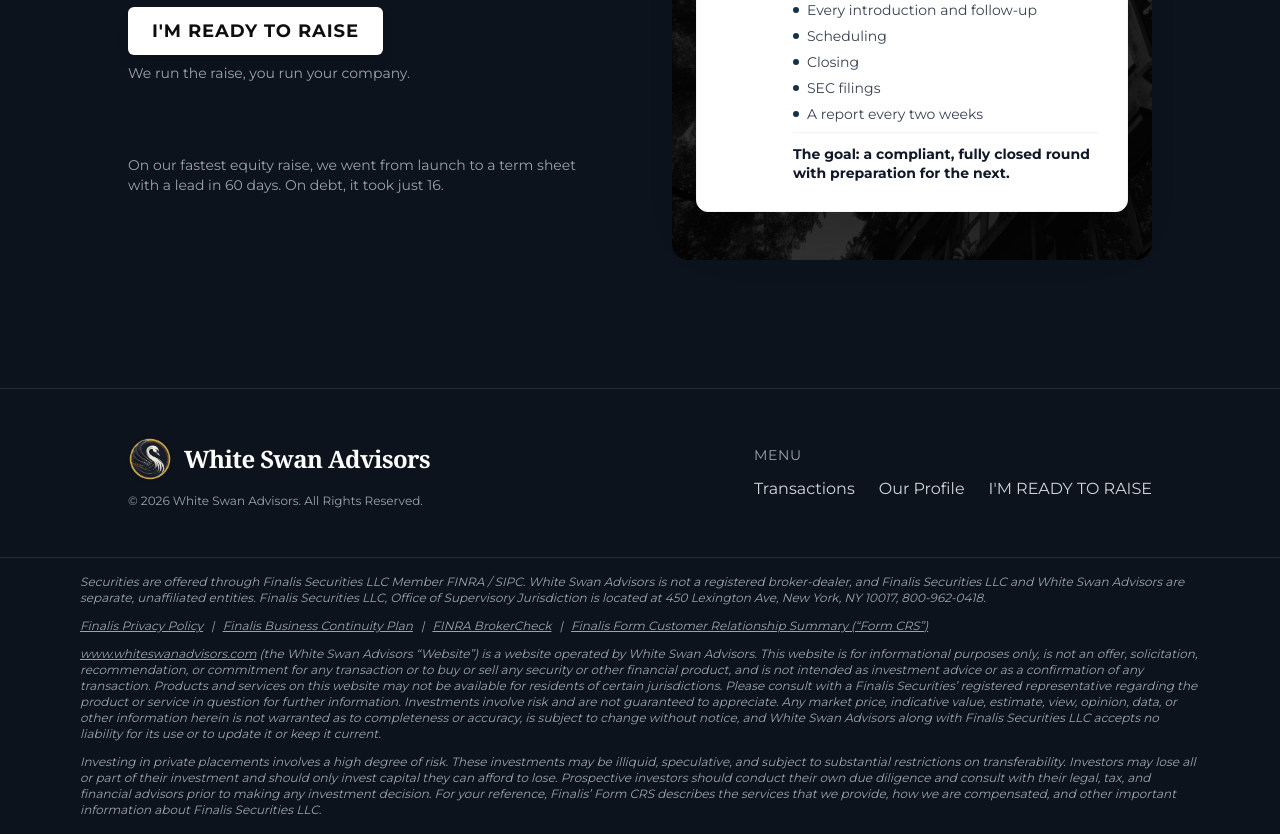
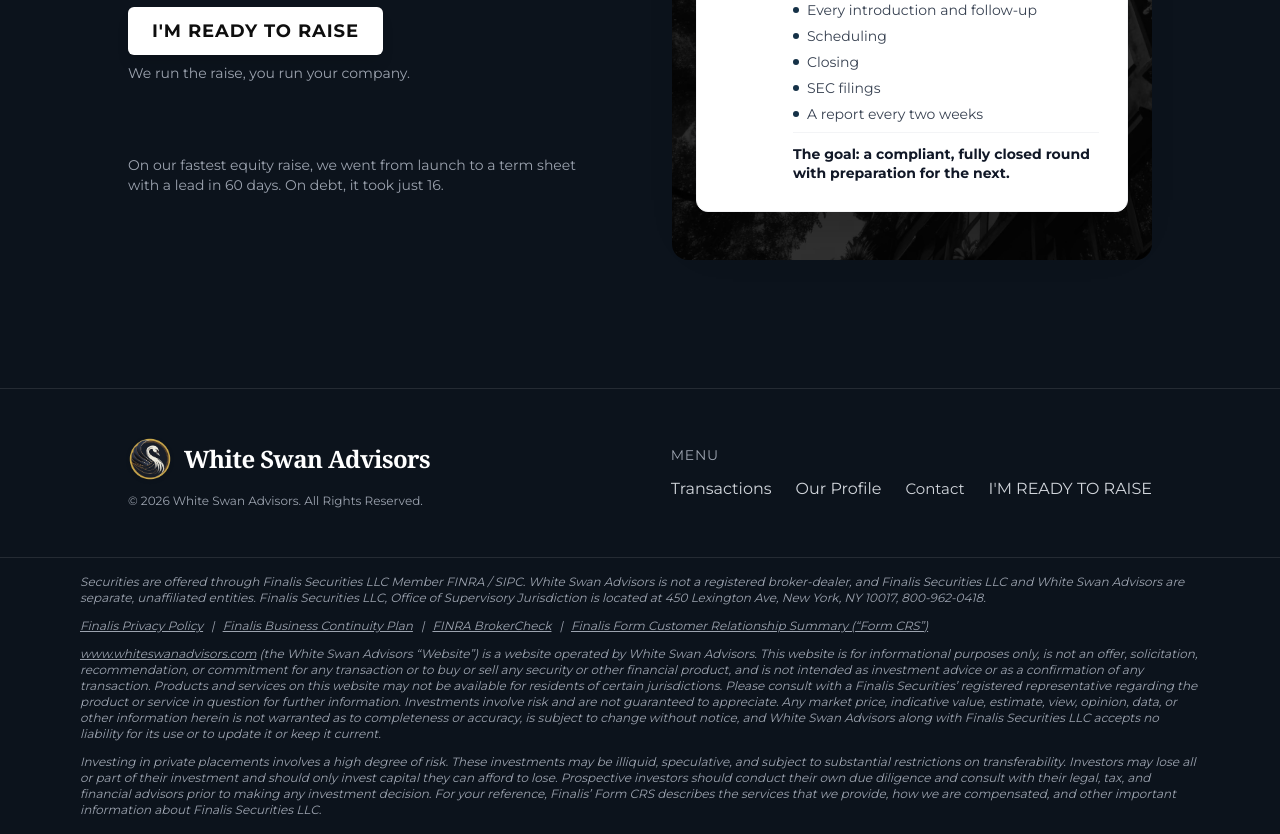
Before and after one commit to rafi-codex/whiteswan-main, a Next.js app: page / in a window 1280 px wide. Shown: the part 3586-4420 px from the top of the page. Built offline with nearby package versions, Linux system fonts and the light colour scheme.

Commit message:
Restore Contact button in footer menu

```diff
--- a/src/components/footer.tsx
+++ b/src/components/footer.tsx
@@ -2,6 +2,7 @@
 import Link from "next/link";
 import React from "react";
 import { NAV_LINKS } from "../../constants";
+import CalendlyEmbed from "./calendly";
 
 const Footer = () => {
   return (
@@ -34,6 +35,14 @@
                 {item.name}
               </Link>
             ))}
+            <CalendlyEmbed>
+              <button
+                type="button"
+                className="text-gray-300 hover:text-white truncate cursor-pointer bg-transparent border-none p-0 text-[15px]"
+              >
+                Contact
+              </button>
+            </CalendlyEmbed>
             <Link href="/choice" className="text-gray-300 hover:text-white truncate">
               I&apos;M READY TO RAISE
             </Link>
```
